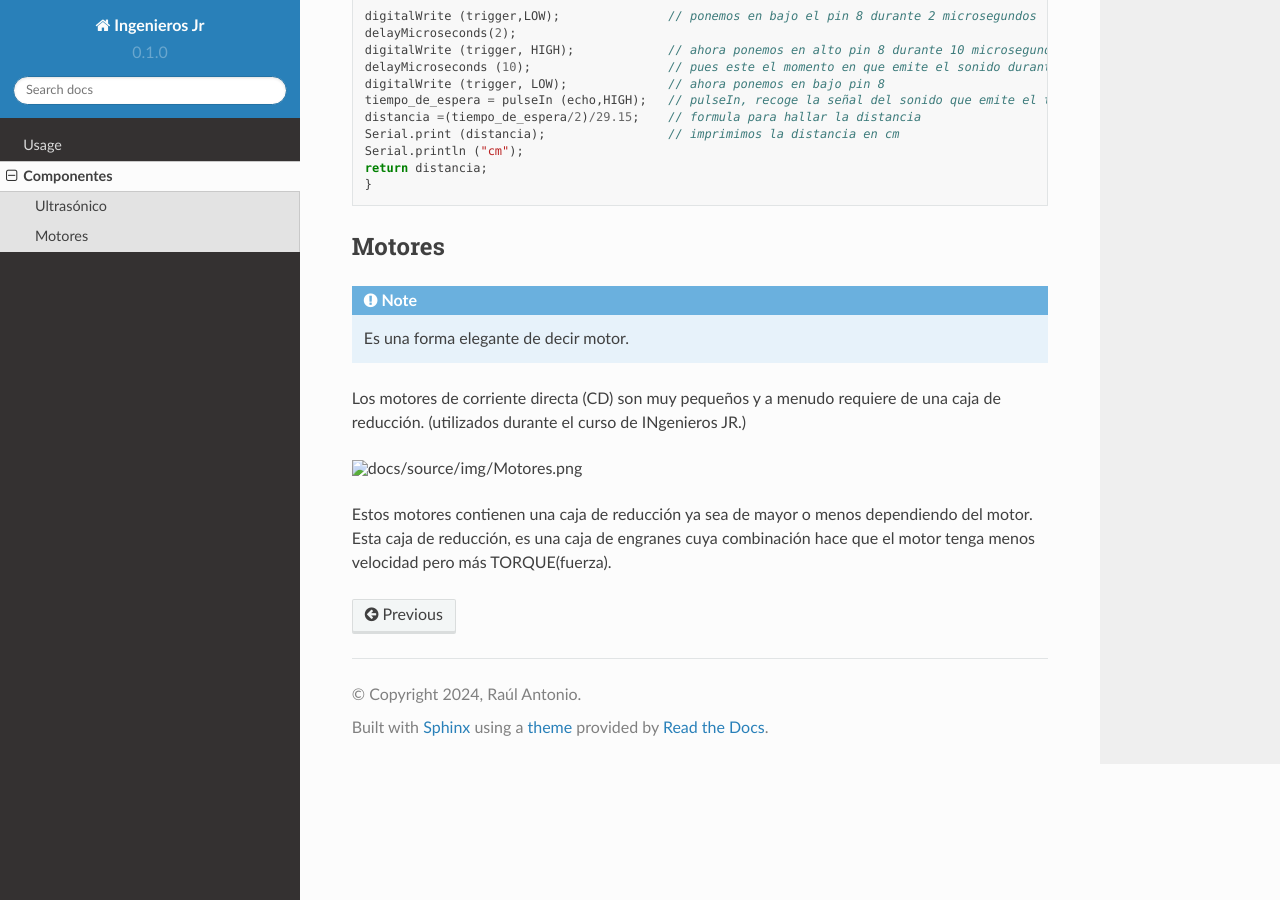
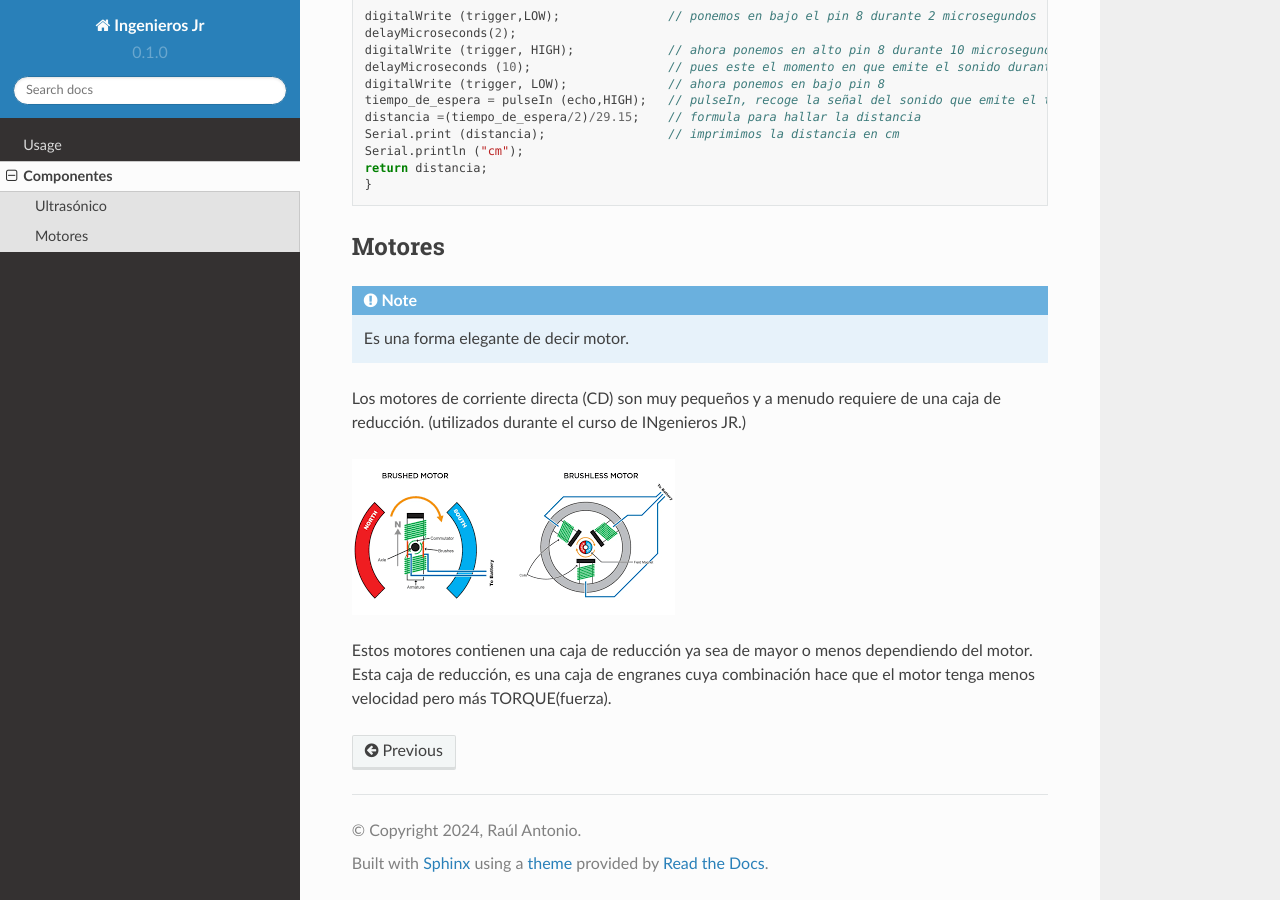
Before and after one commit to Gagis00/Ingeniero-JR, a Sphinx documentation site: the page built from docs/source/componentes.rst, in a window 1280 px wide and 900 px high, scrolled down 546 px. Built offline with Sphinx 7.4.7 and the Read the Docs theme 2.0.0, drawn with Linux system fonts in a browser that asks for light colours.

Commit message:
Update componentes.rst

```diff
--- a/docs/source/componentes.rst
+++ b/docs/source/componentes.rst
@@ -44,6 +44,6 @@ Motores
 
 Los motores de corriente directa (CD) son muy pequeños y a menudo requiere de una caja de reducción. (utilizados durante el curso de INgenieros JR.)
 
-.. figure:: docs/source/img/Motores.png
+.. figure:: img/Motores.png
 
 Estos motores contienen una caja de reducción ya sea de mayor o menos dependiendo del motor. Esta caja de reducción, es una caja de engranes cuya combinación hace que el motor tenga menos velocidad pero más TORQUE(fuerza).
```
